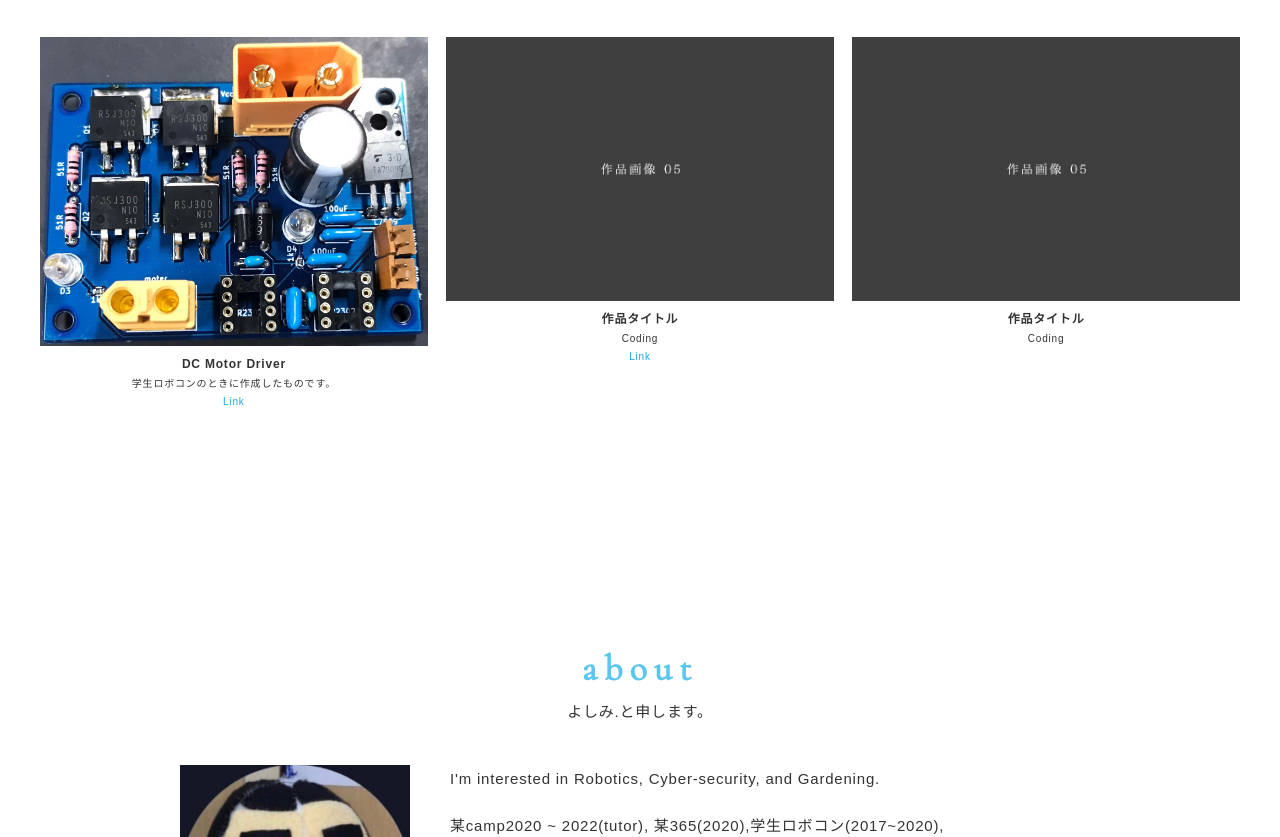
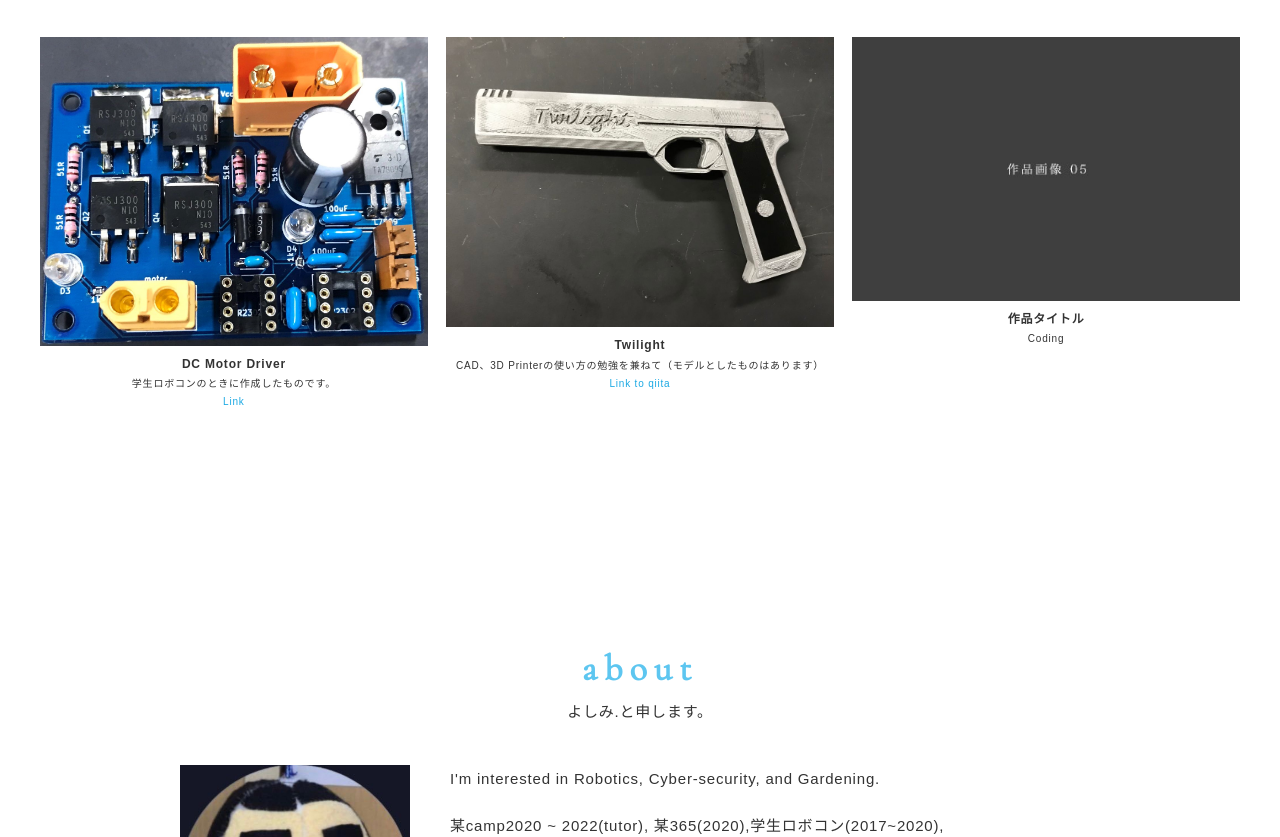
Before and after one commit to yoshi0815/portfolio, a plain HTML site: page index.html in a window 1280 px wide. Shown: the part 2258-3095 px from the top of the page. Drawn offline with nearby package versions, Linux system fonts and the light colour scheme; a script that the page names is missing.

Commit message:
add
add pic

```diff
--- a/index.html
+++ b/index.html
@@ -139,14 +139,14 @@
                 </figcaption>
               </figure>
               <figure class="works-item">
-                <a href="img/works/work05.jpg" data-size="980x668" class="works-link works-image-wrapper hover-action">
-                  <img class="works-image fadein lazyloaded" src="img/works/thumb/thumb_work05.jpg"
+                <a href="img/works/twilight.jpg" data-size="980x668" class="works-link works-image-wrapper hover-action">
+                  <img class="works-image fadein lazyloaded" src="img/works/thumb/twilight.jpg"
                     data-src="img/works/company.jpg" alt="">
                 </a>
                 <figcaption class="works-body">
-                  <div class="works-title">作品タイトル</div>
-                  <div class="works-text">Coding</div>
-                  <div class="works-url"><a class="works-url-link" href="#" target="_blank">Link</a>
+                  <div class="works-title">Twilight</div>
+                  <div class="works-text">CAD、3D Printerの使い方の勉強を兼ねて（モデルとしたものはあります）</div>
+                  <div class="works-url"><a class="works-url-link" href="https://qiita.com/yoshi0815/items/f9b36febeed172be5c72" target="_blank">Link to qiita</a>
                   </div>
                 </figcaption>
               </figure>
```
Also changed, not shown: img/works/thumb/twilight.jpg (added), img/works/twilight.jpg (added).
